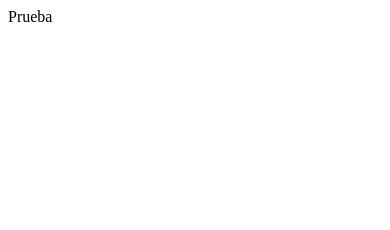
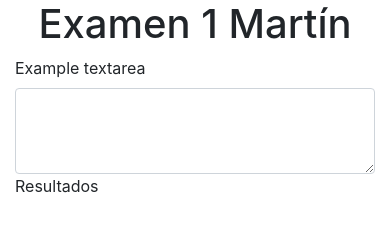
Before and after one commit to casillas-m/CloudExamen1_AWS, a website: page public/index.html in a window 390 px wide. Drawn offline with nearby package versions, Linux system fonts and the light colour scheme.

Commit message:
Cambios estructura HTML

```diff
--- a/public/index.html
+++ b/public/index.html
@@ -1,12 +1,31 @@
-<!DOCTYPE html>
+<!doctype html>
 <html lang="en">
-<head>
-    <meta charset="UTF-8">
-    <meta http-equiv="X-UA-Compatible" content="IE=edge">
-    <meta name="viewport" content="width=device-width, initial-scale=1.0">
+  <head>
     <title>Examen 1</title>
-</head>
-<body>
-    Prueba
-</body>
+    <!-- Required meta tags -->
+    <meta charset="utf-8">
+    <meta name="viewport" content="width=device-width, initial-scale=1, shrink-to-fit=no">
+
+    <!-- Bootstrap CSS -->
+    <link rel="stylesheet" href="https://stackpath.bootstrapcdn.com/bootstrap/4.3.1/css/bootstrap.min.css" integrity="sha384-ggOyR0iXCbMQv3Xipma34MD+dH/1fQ784/j6cY/iJTQUOhcWr7x9JvoRxT2MZw1T" crossorigin="anonymous">
+  </head>
+  <body>
+    <div class="d-flex justify-content-center"><h1>Examen 1 Martín</h1></div>
+    <div class="container">
+        <div class="row">
+          <div class="col-sm">
+            <label for="exampleFormControlTextarea1">Example textarea</label>
+            <textarea class="form-control" id="exampleFormControlTextarea1" rows="3"></textarea>
+          </div>
+          <div class="col-sm">
+            Resultados
+          </div>
+        </div>
+    </div>
+    <!-- Optional JavaScript -->
+    <!-- jQuery first, then Popper.js, then Bootstrap JS -->
+    <script src="https://code.jquery.com/jquery-3.3.1.slim.min.js" integrity="sha384-q8i/X+965DzO0rT7abK41JStQIAqVgRVzpbzo5smXKp4YfRvH+8abtTE1Pi6jizo" crossorigin="anonymous"></script>
+    <script src="https://cdnjs.cloudflare.com/ajax/libs/popper.js/1.14.7/umd/popper.min.js" integrity="sha384-UO2eT0CpHqdSJQ6hJty5KVphtPhzWj9WO1clHTMGa3JDZwrnQq4sF86dIHNDz0W1" crossorigin="anonymous"></script>
+    <script src="https://stackpath.bootstrapcdn.com/bootstrap/4.3.1/js/bootstrap.min.js" integrity="sha384-JjSmVgyd0p3pXB1rRibZUAYoIIy6OrQ6VrjIEaFf/nJGzIxFDsf4x0xIM+B07jRM" crossorigin="anonymous"></script>
+  </body>
 </html>
```
